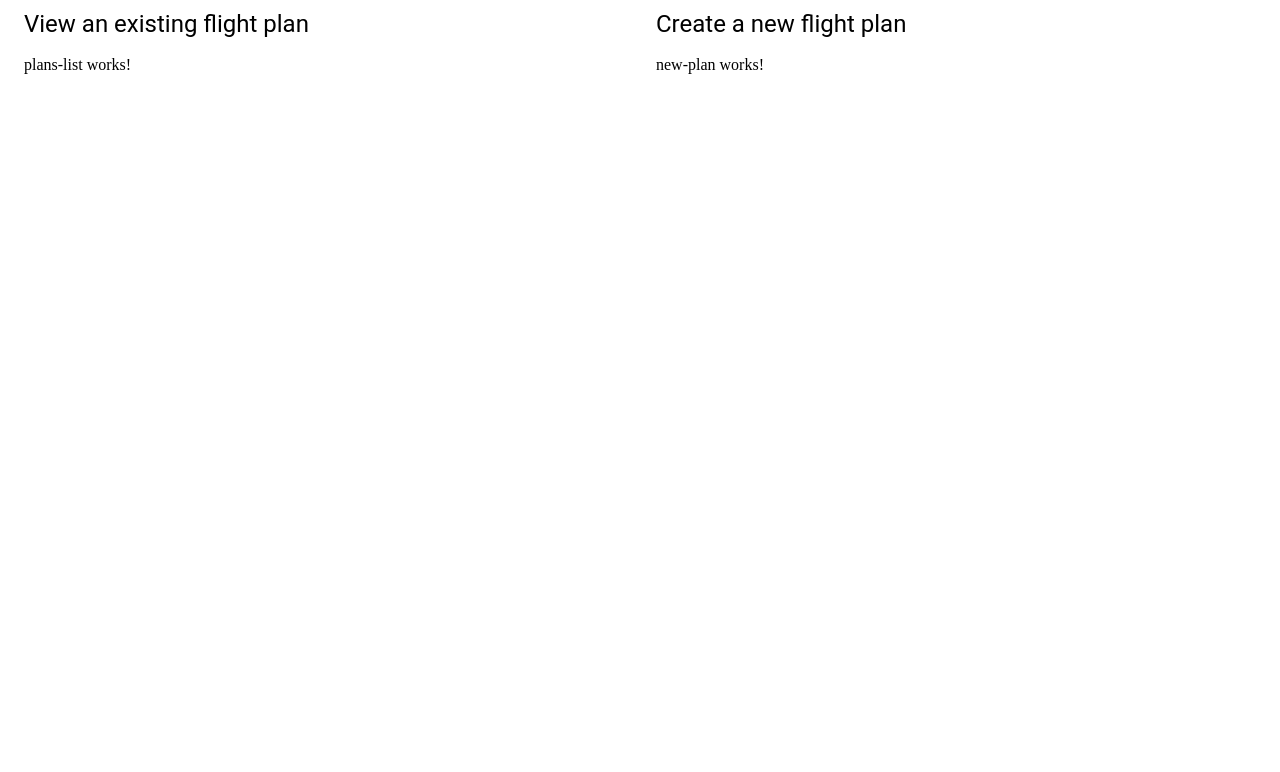
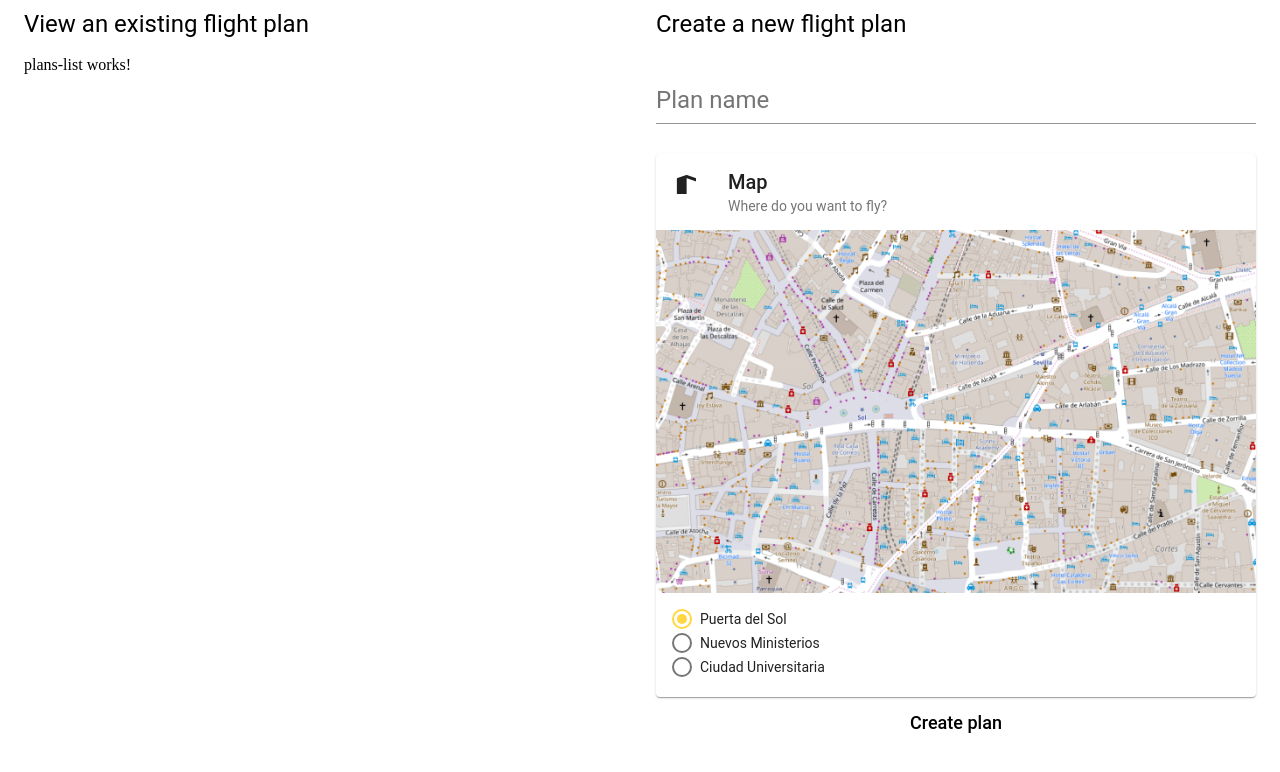
Before and after one commit to alvaromat/flight-planner, an Angular app: page / in a window 1280 px wide. Shown: the top 772 px of the page. Built offline with nearby package versions, Linux system fonts and the light colour scheme.

Commit message:
Added a form to create a new plan

```diff
--- a/src/app/new-plan/new-plan.component.html
+++ b/src/app/new-plan/new-plan.component.html
@@ -1,3 +1,29 @@
-<p>
-  new-plan works!
-</p>
+<form [formGroup]="form">
+  <!-- Name -->
+  <mat-form-field class="name">
+    <input matInput placeholder="Plan name" formControlName="name">
+  </mat-form-field>
+
+  <!-- Map -->
+  <mat-card class="map">
+    <mat-card-header>
+      <div mat-card-avatar>
+        <mat-icon class="map-icon">map</mat-icon>
+      </div>
+      <mat-card-title>Map</mat-card-title>
+      <mat-card-subtitle>Where do you want to fly?</mat-card-subtitle>
+    </mat-card-header>
+    <img mat-card-image src="/assets/maps/{{form.controls['map'].value.URI}}.PNG" alt="Photo of a Shiba Inu">
+    <mat-card-content>
+      <mat-radio-group aria-label="Select a map" formControlName="map">
+        <mat-radio-button [value]="map" *ngFor="let map of maps">{{map.name}}</mat-radio-button>
+      </mat-radio-group>
+    </mat-card-content>
+  </mat-card>
+
+  <!-- Create button -->
+  <div class="create">
+    <button mat-button>Create plan</button>
+  </div>
+
+</form>
--- a/src/app/new-plan/new-plan.component.scss
+++ b/src/app/new-plan/new-plan.component.scss
@@ -0,0 +1,21 @@
+.name {
+  width: 100%;
+  font-size: 1.5em;
+}
+
+.map-icon {
+  font-size: 39px;
+}
+
+mat-radio-button {
+  display: block;
+  margin: 4px 0;
+}
+
+.create {
+  margin-top: 8px;
+  button {
+    font-size: 18px;
+    width: 100%;
+  }
+}
--- a/src/app/new-plan/new-plan.component.ts
+++ b/src/app/new-plan/new-plan.component.ts
@@ -1,4 +1,7 @@
 import { Component, OnInit } from '@angular/core';
+import { FormGroup, FormControl } from '@angular/forms';
+import { MapsService } from '../services/maps/maps.service';
+import { BaseMap } from '../model/map';
 
 @Component({
   selector: 'app-new-plan',
@@ -7,9 +10,18 @@ import { Component, OnInit } from '@angular/core';
 })
 export class NewPlanComponent implements OnInit {
 
-  constructor() { }
+  maps: BaseMap[];
+
+  form = new FormGroup({
+    name: new FormControl(''),
+    map: new FormControl()
+  });
+
+  constructor(private mapsService: MapsService) { }
 
   ngOnInit() {
+    this.maps = this.mapsService.getAll();
+    this.form.controls.map.setValue(this.maps[0]);
   }
 
 }
```
Also changed, not shown: 1 other file (tests, documents, lock files or other folders).
